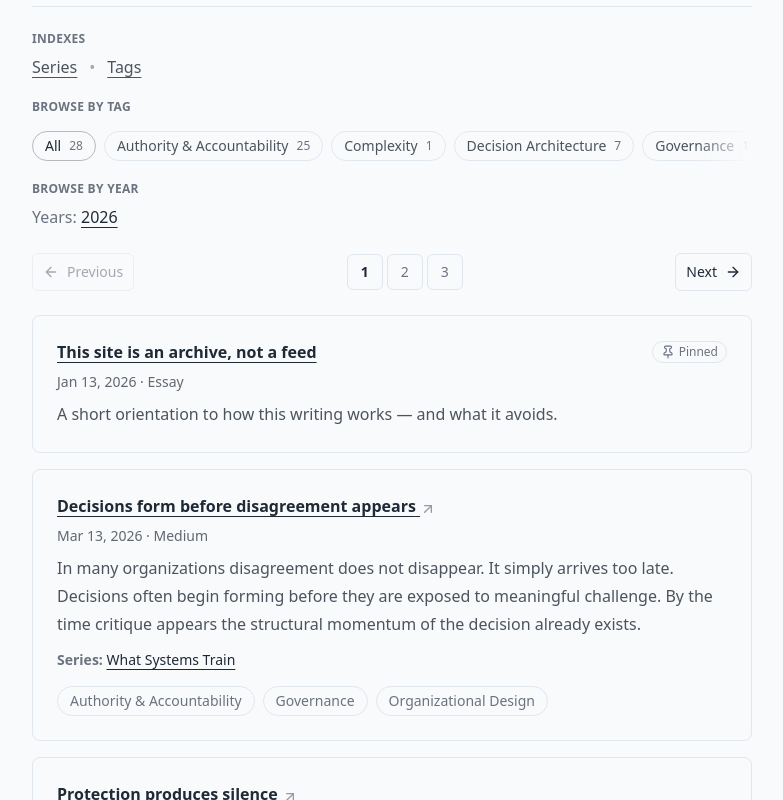
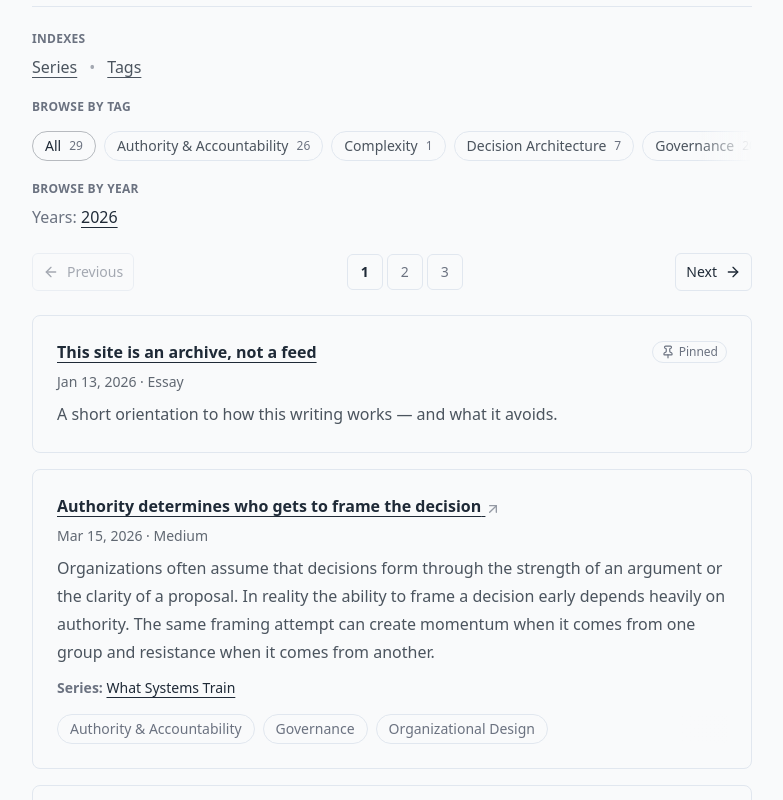
Before and after one commit to andrewjfrancis/andrewjfrancis-site, a Next.js app: page /writing in a window 1280 px wide. Shown: the part 380-1180 px from the top of the page, without its empty margins (248-1031 px from the left). Built offline with nearby package versions, Linux system fonts and the light colour scheme.

Commit message:
Publish “Authority determines who gets to frame the decision”
Adds new writing entry and publishes it on-site.
Includes metadata, tags, publish date, and listing updates.
Links out to Medium version where applicable.

```diff
--- a/app/_lib/staticLastmod.ts
+++ b/app/_lib/staticLastmod.ts
@@ -6,7 +6,7 @@
  * Format: YYYY-MM-DD
  */
 export const STATIC_LASTMOD = {
-  home: "2026-03-13",
+  home: "2026-03-15",
   work: "2026-02-14",
   about: "2026-02-15",
   now: "2026-01-13",
--- a/app/writing/_data/articles.ts
+++ b/app/writing/_data/articles.ts
@@ -23,6 +23,18 @@ export type Article = {
 export const PAGE_SIZE = 10;
 
 export const ARTICLES_REAL: Article[] = [
+  {
+    id: "2026-03-15-01",
+    title: "Authority determines who gets to frame the decision",
+    date: "2026-03-15",
+    year: 2026,
+    excerpt:
+      "Organizations often assume that decisions form through the strength of an argument or the clarity of a proposal. In reality the ability to frame a decision early depends heavily on authority. The same framing attempt can create momentum when it comes from one group and resistance when it comes from another.",
+    source: "medium",
+    externalUrl:
+      "https://medium.com/@andrewjfrancis/authority-determines-who-gets-to-frame-the-decision-5888ef66055c",
+    tags: ["Authority & Accountability", "Governance", "Organizational Design"],
+  },
   {
     id: "2026-03-13-01",
     title: "Decisions form before disagreement appears",
--- a/app/writing/_data/series.ts
+++ b/app/writing/_data/series.ts
@@ -23,11 +23,20 @@ export const SERIES: Series[] = [
   {
     title: "Upcoming",
     slug: "upcoming",
-    description: "Future series — not yet published, but already taking shape.",
+    description:
+      "Future series — not yet on the horizon. What Systems Train is still unfolding.",
     status: "upcoming",
     showPill: true,
     essayIds: [],
   },
+  // {
+  //   title: "Upcoming",
+  //   slug: "upcoming",
+  //   description: "Future series — not yet published, but already taking shape.",
+  //   status: "upcoming",
+  //   showPill: true,
+  //   essayIds: [],
+  // },
   {
     title: "What Systems Train",
     slug: "what-systems-train",
@@ -47,6 +56,7 @@ export const SERIES: Series[] = [
       "2026-03-08-01",
       "2026-03-10-01",
       "2026-03-13-01",
+      "2026-03-15-01",
     ],
   },
   {
```
